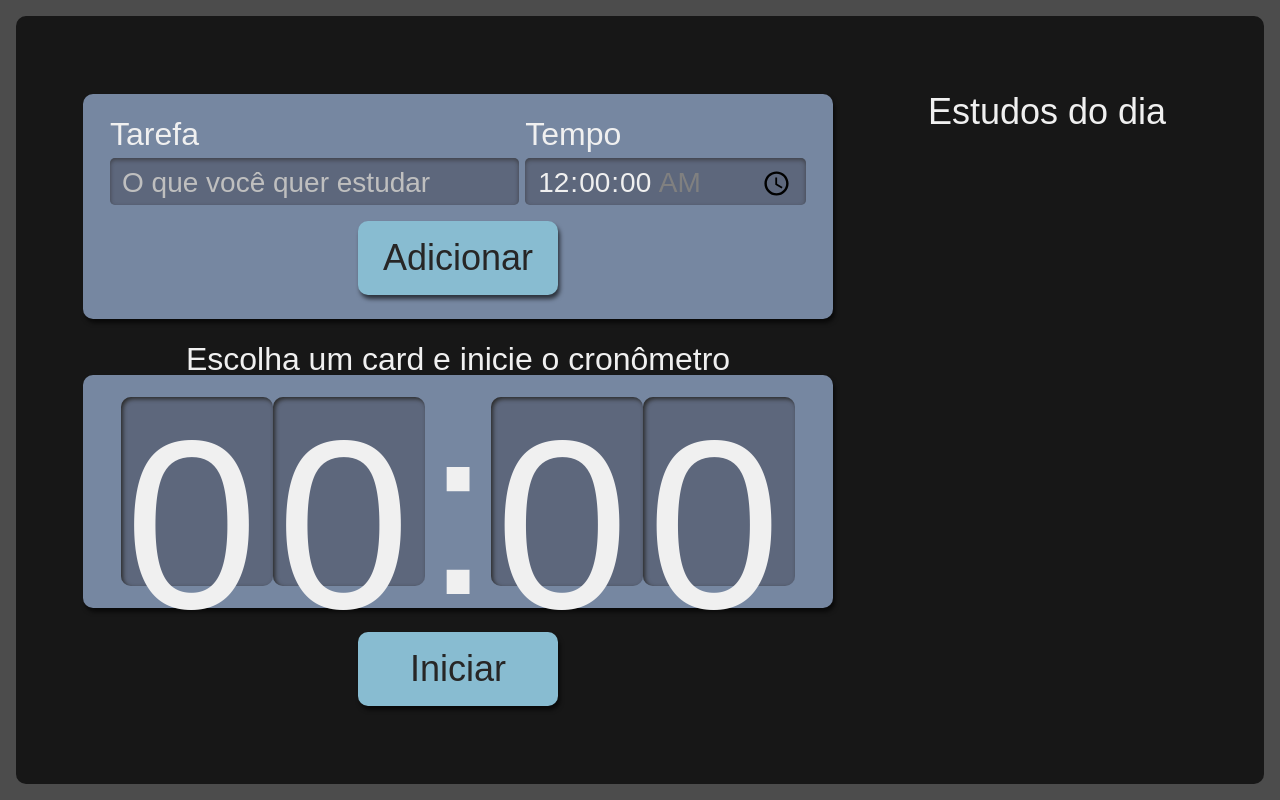
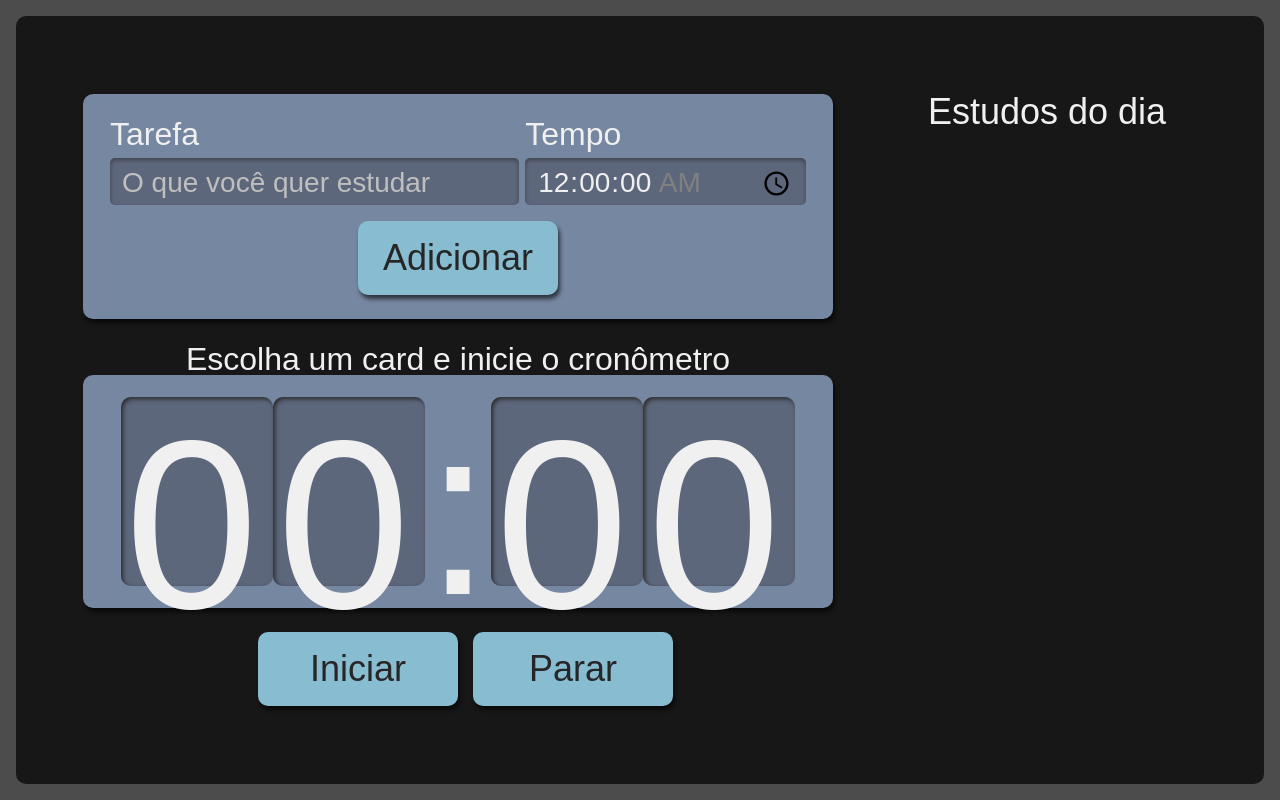
Before and after one commit to jpnc1695/alura-studies, a React (Create React App) app: page / in a window 1280 px wide. Built offline with nearby package versions, Linux system fonts and the light colour scheme.

Commit message:
css e botao parar

```diff
--- a/src/components/Cronometro/Cronometro.module.scss
+++ b/src/components/Cronometro/Cronometro.module.scss
@@ -31,6 +31,7 @@
     font-size: 1.25rem;
     padding: 16px;
     width: 150px;
+    margin-left: 15px;
 
     &:active {
       background-color: #7CA6B7;
--- a/src/components/Cronometro/index.tsx
+++ b/src/components/Cronometro/index.tsx
@@ -29,11 +29,14 @@ const Cronometro = ({selecionado, finalizarTarefa}:Props) => {
 
     return(
        <div className={style.cronometro}>
-        <p className={style.titulo}> Escolha um card e inicie o cronômetro </p>
-        <div className={style.relogioWrapper}>
-          <Relogio tempo={tempo}/>
-        </div>
-          <Botao texto="Iniciar" onClick={()=> regressiva(tempo)}/>
+         <p className={style.titulo}> Escolha um card e inicie o cronômetro </p>
+            <div className={style.relogioWrapper}>
+              <Relogio tempo={tempo}/>
+            </div>
+            <div>
+              <Botao texto="Iniciar" onClick={()=> regressiva(tempo)}/>
+              <Botao texto="Parar" onClick={()=> regressiva(tempo)}/>
+            </div>
        </div>
     )
 }
```
